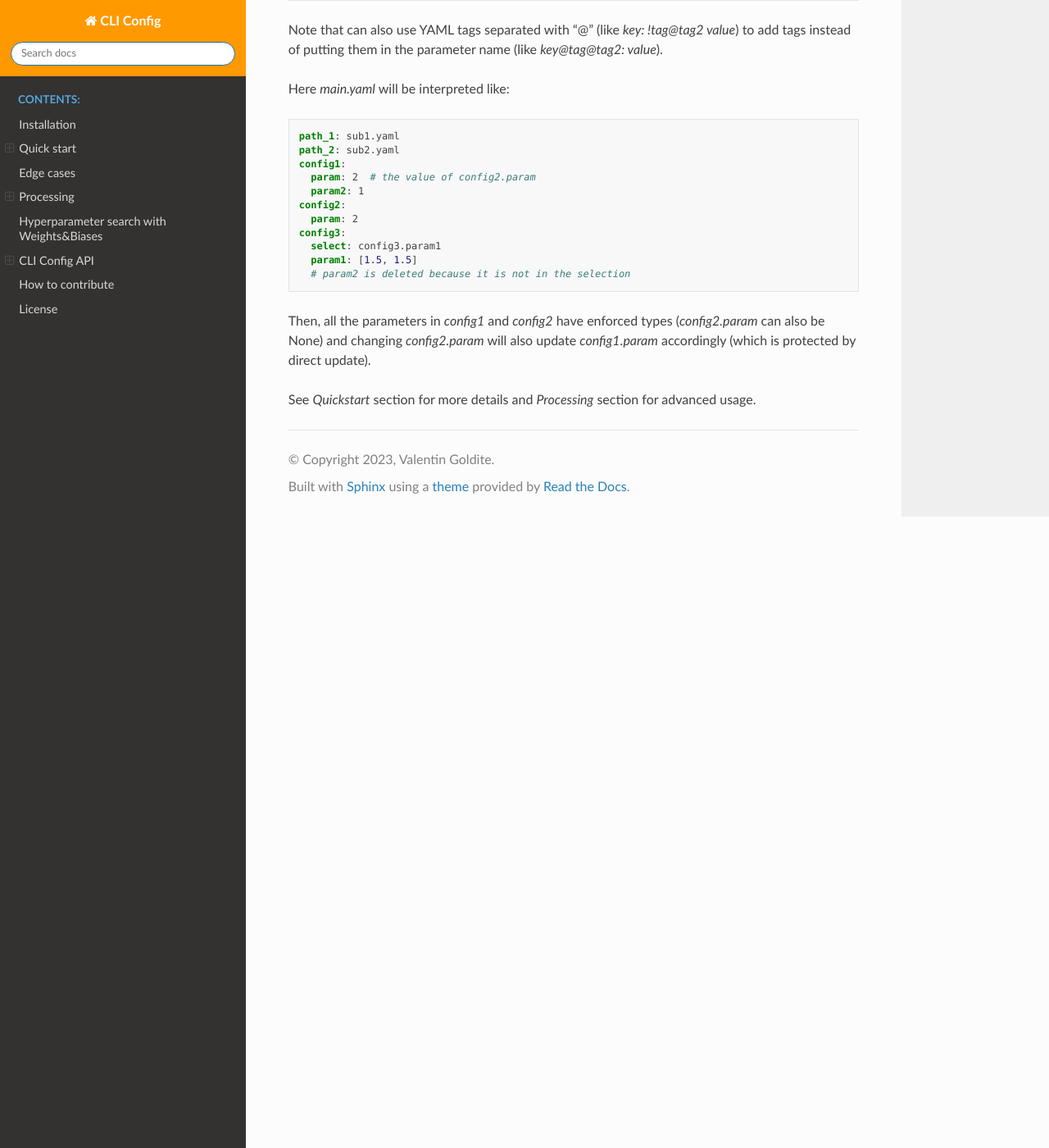
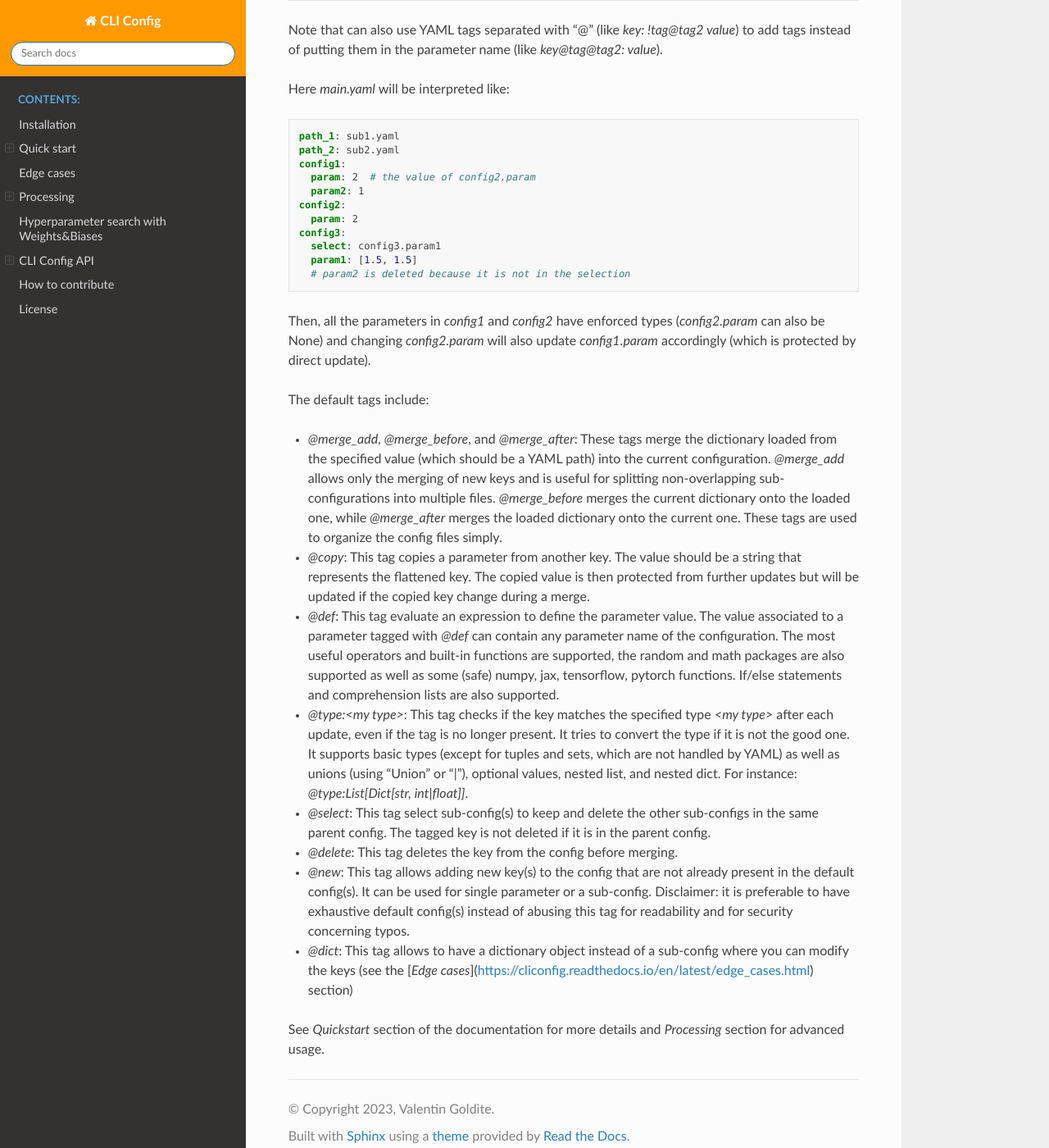
Before and after one commit to valentingol/cliconfig, a Sphinx documentation site: the page built from docs/README_pypi.rst, in a window 1280 px wide and 1400 px high, scrolled down 2157 px. Shown: the whole window at 82% size. Built offline with Sphinx 7.4.7 and the Read the Docs theme 2.0.0, drawn with Linux system fonts in a browser that asks for light colours; pages that are not in the unit, such as notebooks, are missing from menus; the version number could not be read and is left out.

Commit message:
📝 Add default tags description

```diff
--- a/docs/README_pypi.rst
+++ b/docs/README_pypi.rst
@@ -119,7 +119,43 @@ Then, all the parameters in `config1` and `config2` have enforced types
 (`config2.param` can also be None) and changing `config2.param` will also update
 `config1.param` accordingly (which is protected by direct update).
 
-See *Quickstart* section for more details and *Processing* section for advanced usage.
+The default tags include:
+
+* `@merge_add`, `@merge_before`, and `@merge_after`: These tags merge the dictionary
+  loaded from the specified value (which should be a YAML path) into the current
+  configuration. `@merge_add` allows only the merging of new keys and is useful for
+  splitting non-overlapping sub-configurations into multiple files. `@merge_before` merges
+  the current dictionary onto the loaded one, while `@merge_after` merges the loaded
+  dictionary onto the current one. These tags are used to organize the config files simply.
+* `@copy`: This tag copies a parameter from another key. The value should be a string
+  that represents the flattened key. The copied value is then protected from further
+  updates but will be updated if the copied key change during a merge.
+* `@def`: This tag evaluate an expression to define the parameter value.
+  The value associated to a parameter tagged with `@def` can contain any
+  parameter name of the configuration. The most useful operators and built-in
+  functions are supported, the random and math packages are also supported
+  as well as some (safe) numpy, jax, tensorflow, pytorch functions.
+  If/else statements and comprehension lists are also supported.
+* `@type:<my type>`: This tag checks if the key matches the specified type `<my type>`
+  after each update, even if the tag is no longer present. It tries to convert
+  the type if it is not the good one. It supports basic types
+  (except for tuples and sets, which are not handled by YAML) as well as unions
+  (using "Union" or "|"), optional values, nested list, and nested dict.
+  For instance: `@type:List[Dict[str, int|float]]`.
+* `@select`: This tag select sub-config(s) to keep and delete the other
+  sub-configs in the same parent config. The tagged key is not deleted if it is
+  in the parent config.
+* `@delete`: This tag deletes the key from the config before merging.
+* `@new`: This tag allows adding new key(s) to the config that are not already
+  present in the default config(s). It can be used for single parameter or a
+  sub-config. Disclaimer: it is preferable to have exhaustive default config(s)
+  instead of abusing this tag for readability and for security concerning typos.
+* `@dict`: This tag allows to have a dictionary object instead of a sub-config
+  where you can modify the keys (see the
+  [*Edge cases*](https://cliconfig.readthedocs.io/en/latest/edge_cases.html) section)
+
+See *Quickstart* section of the documentation for more details and
+*Processing* section for advanced usage.
 
 .. |PyPI version| image:: https://img.shields.io/github/v/tag/valentingol/cliconfig?label=Pypi&logo=pypi&logoColor=yellow
    :target: https://pypi.org/project/cliconfig/
```
Also changed, not shown: README.md (+38 -15 lines).
